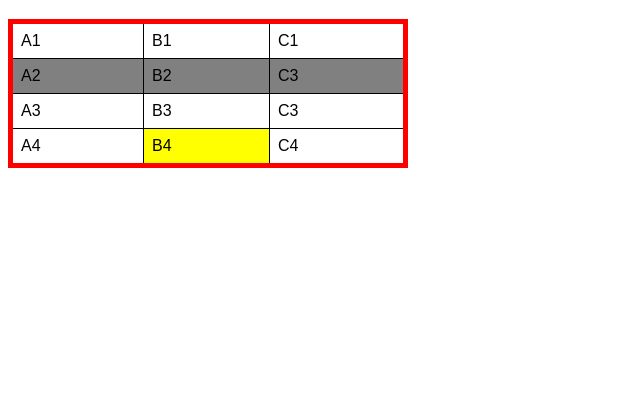
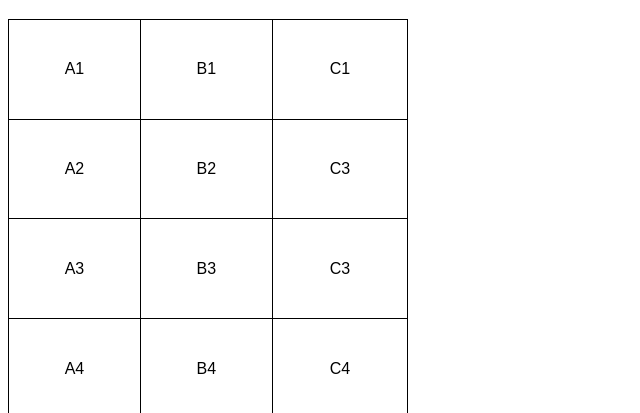
Before and after one commit to Ivanctga/html-css, a plain HTML site: page exercicios/ex023/tabela001.html in a window 1280 px wide. Shown: the part 61-474 px from the top of the page, without its empty margins (0-640 px from the left). Drawn offline with Linux system fonts and the light colour scheme.

Commit message:
salve tabela1

```diff
--- a/exercicios/ex023/tabela001.html
+++ b/exercicios/ex023/tabela001.html
@@ -12,22 +12,17 @@
 
         table {
             width: 400px;
+            height: 400px;
             border-collapse: collapse;
-            border: 5px solid red;
-        }
-
-        tr.linha {
-            background-color: gray;
         }
 
         td {
             border: 1px solid black;
             padding: 8px;
+            text-align: center;  /* Alinhamento horizontal */
+            vertical-align: middle;  /* Alinhamento Vertical */
         }
 
-        td.dado {
-            background-color: yellow;
-        }
 
     </style>
 
@@ -49,7 +44,7 @@
             <td>C1</td>
         </tr>
 
-        <tr class="linha">  <!-- Segunda linha-->
+        <tr>  <!-- Segunda linha-->
             <td>A2</td>
             <td>B2</td>
             <td>C3</td>
@@ -63,7 +58,7 @@
 
         <tr>                <!-- Quarta Linha-->
             <td>A4</td>
-            <td class="dado">B4</td>
+            <td>B4</td>
             <td>C4</td>
         </tr>
 
```
